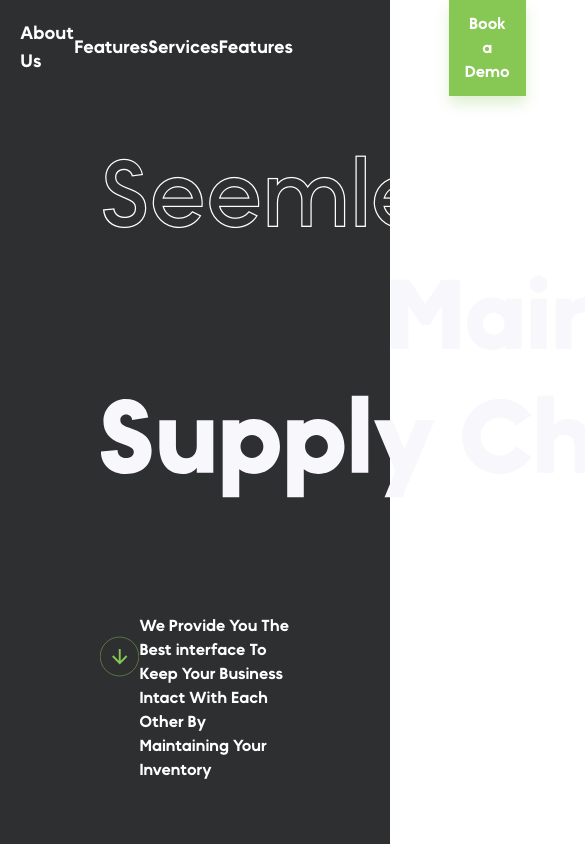
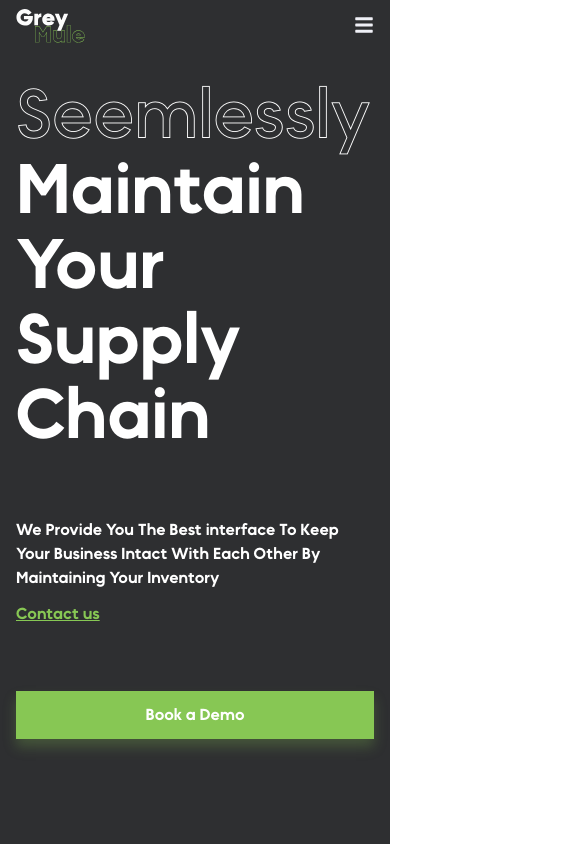
Before and after one commit to 9996rojit/oms_frontend_landing_page, a Next.js app: page / in a window 390 px wide. Shown: the top 844 px of the page, 585 px wide, since content can reach past the window. Built offline with nearby package versions, Linux system fonts and the light colour scheme.

Commit message:
create responsive view for hero container

```diff
--- /dev/null
+++ b/components/Header/HeaderResponsive.tsx
@@ -0,0 +1,12 @@
+import React from 'react';
+import { FaBars } from 'react-icons/fa';
+
+const HeaderResponsive = () => {
+  return (
+    <div className='text-[#EFF0F6] text-xl'>
+      <FaBars />
+    </div>
+  );
+};
+
+export default HeaderResponsive;
--- a/components/Header/index.tsx
+++ b/components/Header/index.tsx
@@ -1,7 +1,9 @@
 import Image from 'next/image';
 import React from 'react';
+import { useWindowSize } from '../../hooks/useWindowDimension';
 import logo from '../../public/assets/logo.svg';
 import Button from '../UI/Button';
+import HeaderResponsive from './HeaderResponsive';
 
 const navLinks = [
   { name: 'About Us', path: '/' },
@@ -11,11 +13,16 @@ const navLinks = [
 ];
 
 const Header = () => {
+  const { width } = useWindowSize();
+
   return (
-    <header className='flex items-center justify-center px-[100px] gap-[156px]'>
-      <div className='relative w-[103.51px] h-[72.09px]'>
+    <header className='flex items-center justify-between px-4 lg:px-[100px] gap-[156px]'>
+      <div className='relative w-[70px] h-[50px]  lg:w-[103.51px] lg:h-[72.09px]'>
         <Image src={logo} layout='fill' alt='logo' />
       </div>
+
+      {width > 1024 ? (
+        <>
           <div className='flex-1 flex justify-between items-center'>
             {navLinks?.map((link, i) => {
               return (
@@ -28,6 +35,10 @@ const Header = () => {
           <div>
             <Button buttonType='primary'>Book a Demo</Button>
           </div>
+        </>
+      ) : (
+        <HeaderResponsive />
+      )}
     </header>
   );
 };
--- a/components/HomePage/HeroContainer.tsx
+++ b/components/HomePage/HeroContainer.tsx
@@ -1,33 +1,49 @@
 import Image from 'next/image';
 import React from 'react';
-import Seemlessly from '../../public/assets/seemlessly1.svg';
-import MaintainYour from '../../public/assets/Maintain Your.svg';
-import SupplyChain from '../../public/assets/Supply Chain.svg';
+import { useWindowSize } from '../../hooks/useWindowDimension';
 import arrow from '../../public/assets/arrow.svg';
+import Button from '../UI/Button';
 
 const HeroContainer = () => {
+  const { width } = useWindowSize();
+
   return (
-    <div className='mt-[54px]'>
-      {/* <div className='relative w-[487px] h-[134px]'>
-        <Image src={Seemlessly} layout='fill' alt='Seemlessly' />
-      </div> */}
-
-      <p className=' text-white text-8xl' style={{ fontFamily: 'okine' }}>
+    <div
+      className='mt-[30px] lg:mt-[54px] w-full relative'
+      style={{
+        height: width < 1024 ? 'calc(100vh - 80px)' : 'calc(100vh - 134px)',
+      }}
+    >
+      <p
+        className=' text-white text-[70px] lg:text-8xl leading-[75px]'
+        style={{ fontFamily: 'okine' }}
+      >
         Seemlessly
       </p>
 
-      <div className='relative left-[290px] w-[646px] h-[134px]'>
-        <Image src={MaintainYour} layout='fill' alt='Maintain Your' />
+      <div className='relative lg:left-[290px]'>
+        <p
+          className=' text-white text-[70px] lg:text-8xl leading-[75px]'
+          style={{ fontFamily: 'okineNormal' }}
+        >
+          Maintain Your
+        </p>
       </div>
-      <div className='relative w-[646px] h-[134px]'>
-        <Image src={SupplyChain} layout='fill' alt='Supply Chain' />
+      <div>
+        <p
+          className=' text-white text-[70px] lg:text-8xl leading-[75px]'
+          style={{ fontFamily: 'okineNormal' }}
+        >
+          Supply Chain
+        </p>
       </div>
 
-      <div className='flex justify-between mt-[100px]'>
-        <div className='relative h-[85px] w-[85px]'>
+      <div className='flex justify-between mt-[63px] lg:mt-[100px]'>
+        <div className='hidden lg:block relative h-[85px] w-[85px]'>
           <Image src={arrow} layout='fill' alt='arrow' />
         </div>
 
+        <div>
           <p
             className='w-[325px] text-white'
             style={{ fontFamily: 'okineNormal' }}
@@ -35,7 +51,21 @@ const HeroContainer = () => {
             We Provide You The Best interface To Keep Your Business Intact With
             Each Other By Maintaining Your Inventory
           </p>
+          <button className='text-primary underline mt-3'>Contact us</button>
         </div>
+      </div>
+      {width < 1024 && (
+        <Button
+          buttonType='primary'
+          style={{
+            width: '100%',
+            boxShadow: '0px 8px 12px  rgba(135, 199, 84, 0.25)',
+            marginTop: '65px',
+          }}
+        >
+          Book a Demo
+        </Button>
+      )}
     </div>
   );
 };
--- a/components/UI/Button.tsx
+++ b/components/UI/Button.tsx
@@ -4,19 +4,18 @@ interface Props extends React.ButtonHTMLAttributes<HTMLButtonElement> {
   children: string;
   icon?: React.ReactElement;
   buttonType: 'primary' | 'secondary';
+  className?: string;
 }
 const Button = (props: Props) => {
   const { children, icon, buttonType, ...rest } = props;
   return (
     <button
       style={{ boxShadow: '0px 8px 12px rgba(135, 199, 84, 0.25)' }}
-      className={` px-4 py-3 transform hover:duration-200 duration-200  ${
-        props?.className
-      } ${
+      className={`px-4 py-3 transform hover:duration-200 duration-200  ${
         props?.buttonType === 'primary'
           ? 'bg-[#87C754] hover:bg-[#4C9412FC] active:bg-[#64BB1EFC] text-white'
           : 'border-[#87C754] hover:bg-[#87C75433]/20 active:bg-[#64BB1EFC] text-[#87C754]'
-      }`}
+      } ${props?.className || ''}`}
       {...rest}
     >
       {props?.children}
--- a/components/UI/Layout.tsx
+++ b/components/UI/Layout.tsx
@@ -1,8 +1,8 @@
-import React, { ReactChildren } from 'react';
+import React from 'react';
 
 const Layout: React.FC<{ children: any }> = (props) => {
   const { children, ...rest } = props;
-  return <div className='px-[100px]'>{children}</div>;
+  return <div className='px-4 lg:px-[100px] overflow-hidden'>{children}</div>;
 };
 
 export default Layout;
--- /dev/null
+++ b/hooks/useWindowDimension.ts
@@ -0,0 +1,31 @@
+import { useState, useEffect } from 'react';
+
+export function useWindowSize() {
+  // Initialize state with undefined width/height so server and client renders match
+  // Learn more here: https://joshwcomeau.com/react/the-perils-of-rehydration/
+  const [windowSize, setWindowSize] = useState({
+    width: 0,
+    height: 0,
+  });
+
+  useEffect(() => {
+    // Handler to call on window resize
+    function handleResize() {
+      // Set window width/height to state
+      setWindowSize({
+        width: window.innerWidth,
+        height: window.innerHeight,
+      });
+    }
+
+    // Add event listener
+    window.addEventListener('resize', handleResize);
+
+    // Call handler right away so state gets updated with initial window size
+    handleResize();
+
+    // Remove event listener on cleanup
+    return () => window.removeEventListener('resize', handleResize);
+  }, []); // Empty array ensures that effect is only run on mount
+  return windowSize;
+}
--- a/package.json
+++ b/package.json
@@ -11,7 +11,8 @@
   "dependencies": {
     "next": "12.3.1",
     "react": "18.2.0",
-    "react-dom": "18.2.0"
+    "react-dom": "18.2.0",
+    "react-icons": "^4.4.0"
   },
   "devDependencies": {
     "@types/node": "18.7.23",
--- a/tailwind.config.js
+++ b/tailwind.config.js
@@ -5,7 +5,11 @@ module.exports = {
     './components/**/*.{js,ts,jsx,tsx}',
   ],
   theme: {
-    extend: {},
+    extend: {
+      colors: {
+        primary: '#87C754',
+      },
+    },
   },
   plugins: [],
 };
```
Also changed, not shown: 2 other files (tests, documents, lock files or other folders). Lines whose indentation alone changed are shown as unchanged.
